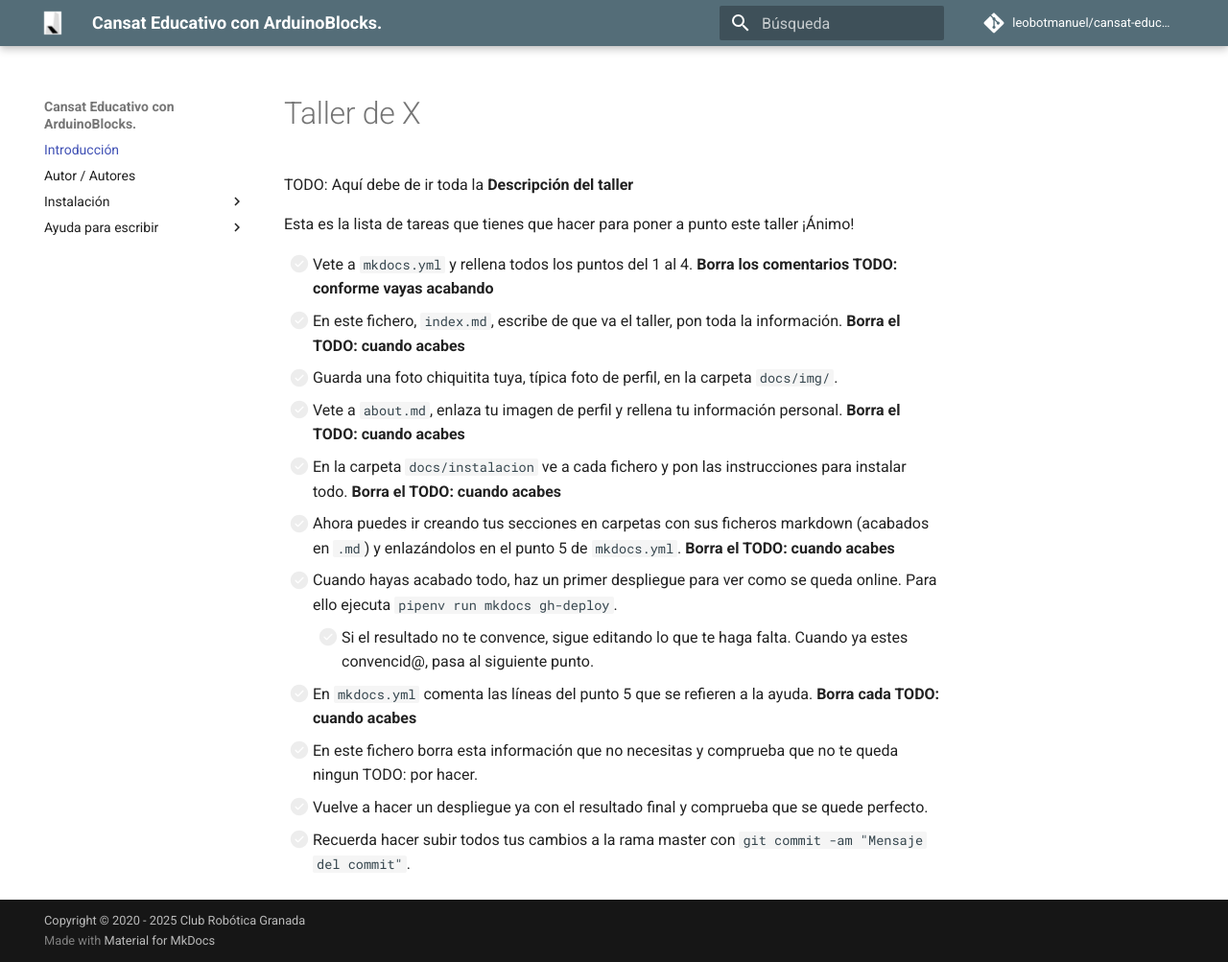
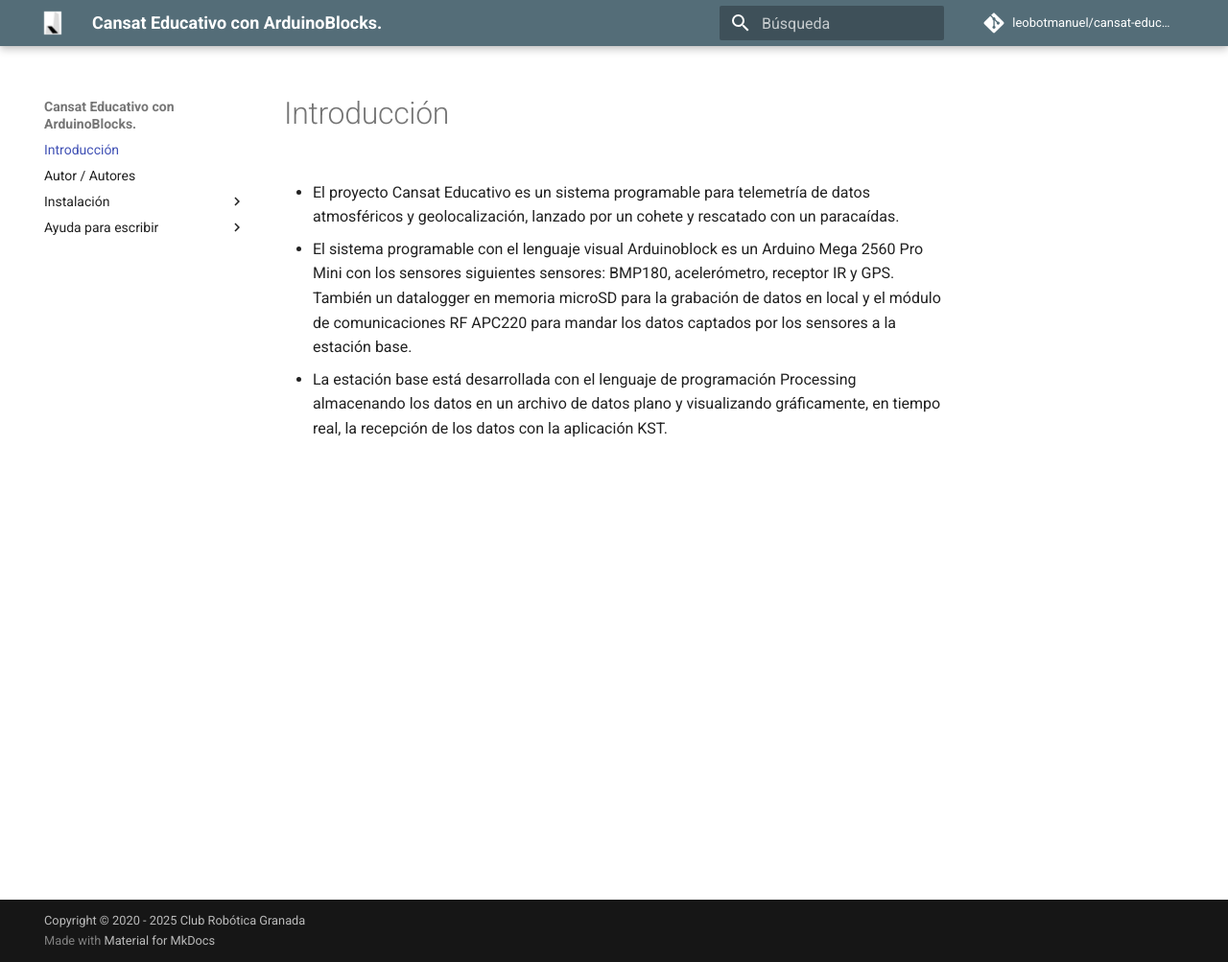
Before and after one commit to leobotmanuel/cansat-educativo, an MkDocs documentation site: the page built from docs/index.md, in a window 1280 px wide and 1003 px high. Shown: the whole window at 96% size. Built offline with MkDocs 1.6.1 and Material for MkDocs 9.7.7, drawn with Linux system fonts in a browser that asks for light colours; comment, search, counter and statistics services are not loaded.

Commit message:
primera subida

```diff
--- a/docs/index.md
+++ b/docs/index.md
@@ -1,18 +1,7 @@
-# Taller de X
+# Introducción
 
-TODO: Aquí debe de ir toda la **Descripción del taller**
+* El proyecto Cansat Educativo es un sistema programable para telemetría de datos atmosféricos y geolocalización, lanzado por un cohete y rescatado con un paracaídas.
 
-Esta es la lista de tareas que tienes que hacer para poner a punto este taller ¡Ánimo!
+*  El sistema programable con el lenguaje visual Arduinoblock es un Arduino Mega 2560 Pro Mini con los sensores siguientes sensores: BMP180, acelerómetro, receptor IR y GPS. También un datalogger en memoria microSD para la grabación de datos en local y el módulo de comunicaciones RF APC220 para mandar los datos captados por los sensores a la estación base.
 
-* [ ] Vete a `mkdocs.yml` y rellena todos los puntos del 1 al 4. **Borra los comentarios TODO: conforme vayas acabando**
-* [ ] En este fichero, `index.md`, escribe de que va el taller, pon toda la información. **Borra el TODO: cuando acabes**
-* [ ] Guarda una foto chiquitita tuya, típica foto de perfil, en la carpeta `docs/img/`.
-* [ ] Vete a `about.md`, enlaza tu imagen de perfil y rellena tu información personal. **Borra el TODO: cuando acabes**
-* [ ] En la carpeta `docs/instalacion` ve a cada fichero y pon las instrucciones para instalar todo. **Borra el TODO: cuando acabes**
-* [ ] Ahora puedes ir creando tus secciones en carpetas con sus ficheros markdown (acabados en `.md`) y enlazándolos en el punto 5 de `mkdocs.yml`. **Borra el TODO: cuando acabes**
-* [ ] Cuando hayas acabado todo, haz un primer despliegue para ver como se queda online. Para ello ejecuta `pipenv run mkdocs gh-deploy`.
-    * [ ] Si el resultado no te convence, sigue editando lo que te haga falta. Cuando ya estes convencid@, pasa al siguiente punto.
-* [ ] En `mkdocs.yml` comenta las líneas del punto 5 que se refieren a la ayuda. **Borra cada TODO: cuando acabes**
-* [ ] En este fichero borra esta información que no necesitas y comprueba que no te queda ningun TODO: por hacer.
-* [ ] Vuelve a hacer un despliegue ya con el resultado final y comprueba que se quede perfecto.
-* [ ] Recuerda hacer subir todos tus cambios a la rama master con `git commit -am "Mensaje del commit"`.
+* La estación base está desarrollada con el lenguaje de programación Processing almacenando los datos en un archivo de datos plano y visualizando gráficamente, en tiempo real, la recepción de los datos con la aplicación KST.
```
